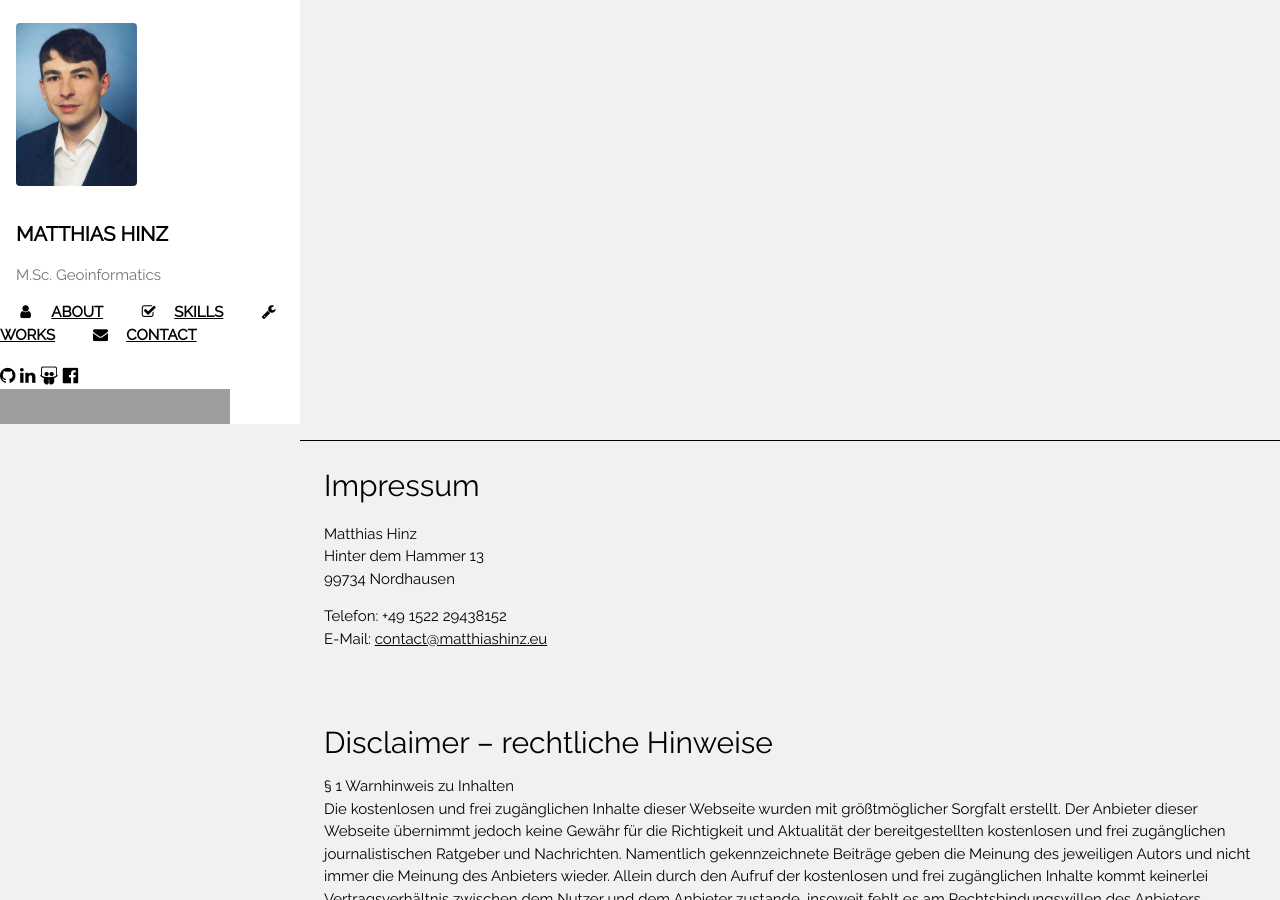
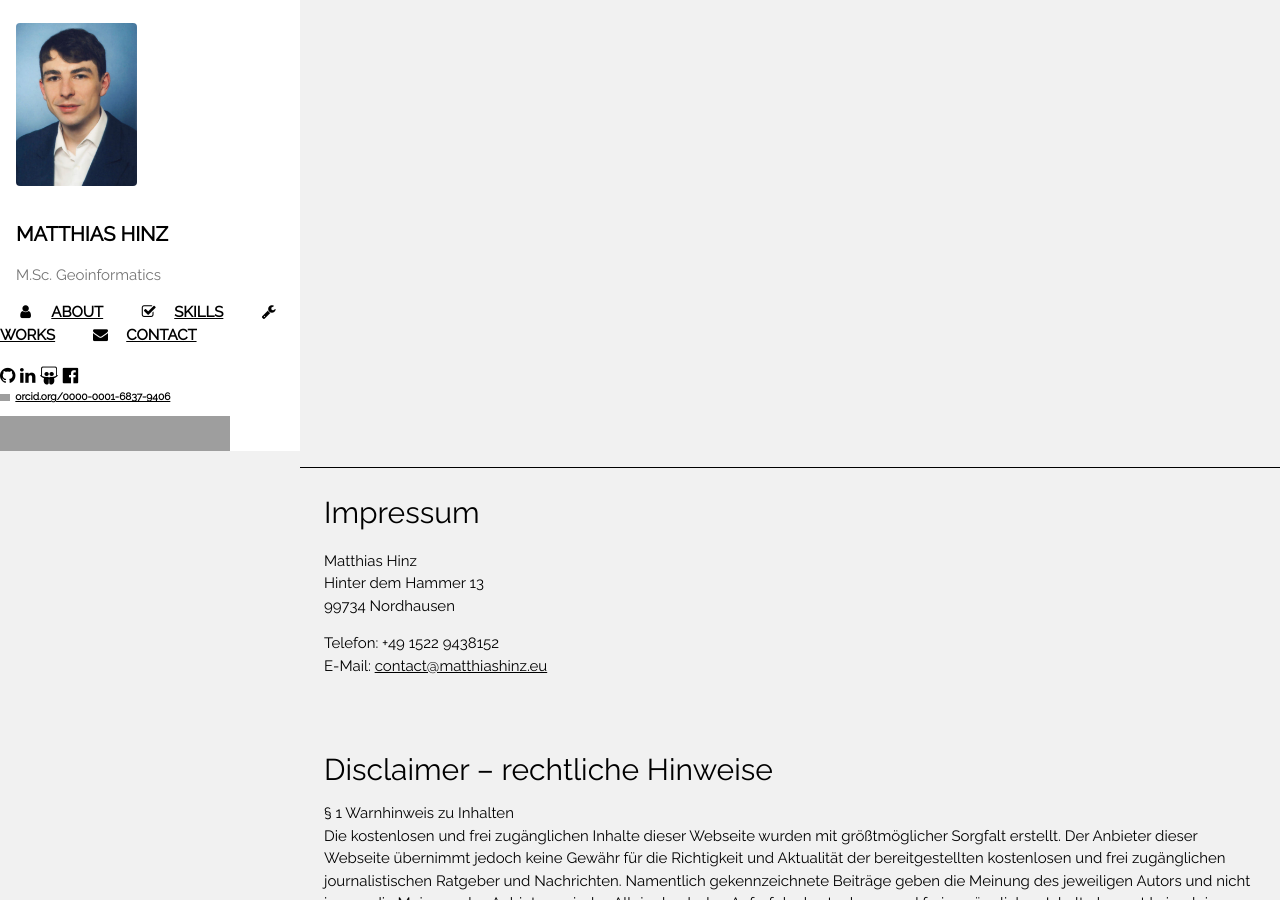
Before and after one commit to MatthiasHinz/MatthiasHinz.github.io, a Jekyll site: the page built from impressum.html, in a window 1280 px wide and 900 px high. Built offline with Jekyll 4.4.1, drawn with Linux system fonts in a browser that asks for light colours; nearby versions of some CDN libraries; comment, search, counter and statistics services are not loaded; grey boxes are pictures that could not be loaded.

Commit message:
small typo corrected and orcidid added

```diff
--- a/_layouts/default.html
+++ b/_layouts/default.html
@@ -124,7 +124,8 @@
 				<a target="_blank"  href="https://www.linkedin.com/in/matthias-hinz-92060490/" class="w3-hover-white w3-hover-text-indigo w3-show-inline-block"><i class="fa fa-linkedin"></i></a>
 				<a target="_blank"  href="https://www.slideshare.net/matthiasmhinz" class="w3-hover-white w3-hover-text-light-blue w3-show-inline-block"><i class="fa fa-slideshare"></i></a>
 				<a target="_blank"  href="https://www.facebook.com/matthias.m.hinz" class="w3-hover-white w3-hover-text-indigo w3-show-inline-block"><i class="fa fa-facebook-official"></i></a>
-
+				<br />
+				<a href="https://orcid.org/0000-0001-6837-9406" target="orcid.widget" rel="noopener noreferrer" style="vertical-align:top; font-size: 0.8vw"><img src="https://orcid.org/sites/default/files/images/orcid_16x16.png" style="width:1em;margin-right:.5em;" alt="ORCID iD icon">orcid.org/0000-0001-6837-9406</a>
 				<a target="_blank" href="https://openhub.net/accounts/MatthiasHinz"><img alt='Open Hub profile for Matthias Hinz' border='0' height='35' src='https://openhub.net/accounts/MatthiasHinz/widgets/account_detailed?format=gif&amp;' width='230'></a>
 
 			</div>
--- a/impressum.html
+++ b/impressum.html
@@ -14,7 +14,7 @@ description: Contact and legal information
 		99734 Nordhausen
 	</p>
 	<p>
-		Telefon: +49 1522 29438152
+		Telefon: +49 1522 9438152
 		<br />
 		E-Mail: <a href="mailto:contact@matthiashinz.eu">contact@matthiashinz.eu</a>
 		<br />
--- a/index.html
+++ b/index.html
@@ -145,7 +145,7 @@ description: This is the public website of Matthias Markus Hinz, created for sha
 					<i class="fa fa-phone w3-xxlarge w3-text-light-grey"></i>
 				</p>
 				<p class="center">
-					+49 1522 29438152
+					+49 1522 9438152
 				</p>
 			</div>
 
```
